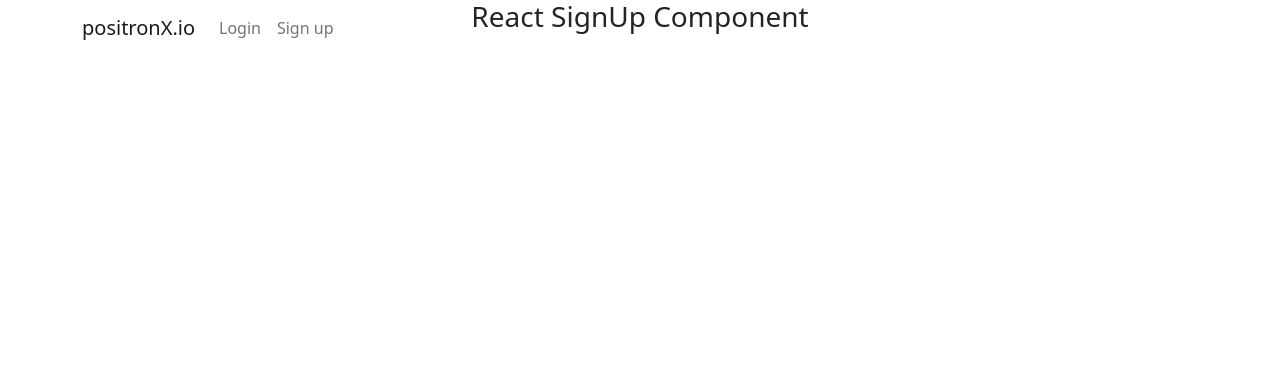
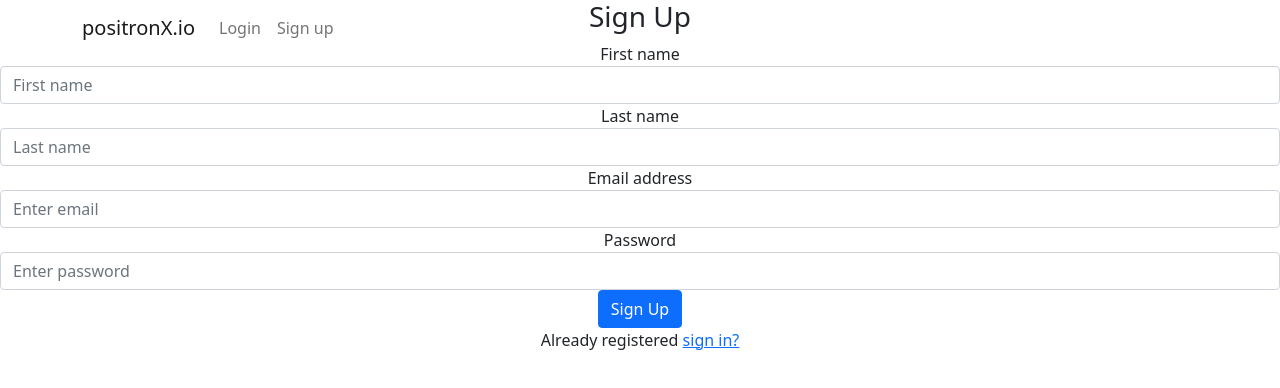
Before and after one commit to awesomecoder233/Build-React-Login-Sign-Up-UI-Template-with-Bootstrap, a React (Create React App) app: page /sign-up in a window 1280 px wide. Shown: the top 388 px of the page. Built offline with nearby package versions, Linux system fonts and the light colour scheme.

Commit message:
Build React Sign Up UI Template with Bootstrap 4

```diff
--- a/src/components/signup.component.js
+++ b/src/components/signup.component.js
@@ -3,9 +3,34 @@
 export default class SignUp extends Component {
     render() {
         return (
-            <div>
-                <h3>React SignUp Component</h3>
-            </div>
+            <form>
+                <h3>Sign Up</h3>
+
+                <div className="form-group">
+                    <label>First name</label>
+                    <input type="text" className="form-control" placeholder="First name" />
+                </div>
+
+                <div className="form-group">
+                    <label>Last name</label>
+                    <input type="text" className="form-control" placeholder="Last name" />
+                </div>
+
+                <div className="form-group">
+                    <label>Email address</label>
+                    <input type="email" className="form-control" placeholder="Enter email" />
+                </div>
+
+                <div className="form-group">
+                    <label>Password</label>
+                    <input type="password" className="form-control" placeholder="Enter password" />
+                </div>
+
+                <button type="submit" className="btn btn-primary btn-block">Sign Up</button>
+                <p className="forgot-password text-right">
+                    Already registered <a href="#">sign in?</a>
+                </p>
+            </form>
         );
     }
 }
```
